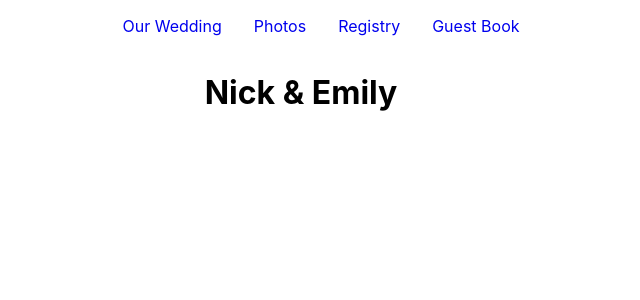
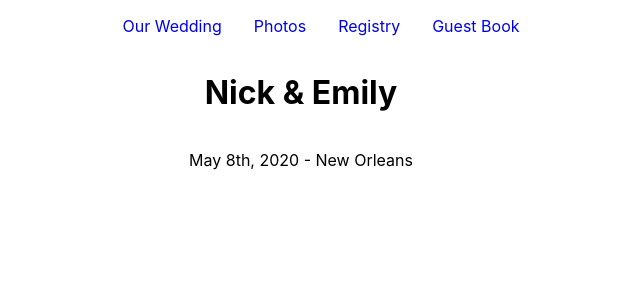
Before and after one commit to mikebkim/weddings, a React (Create React App) app: page / in a window 1280 px wide. Shown: the top 300 px of the page, without its empty margins (339-979 px from the left). Built offline with nearby package versions, Linux system fonts and the light colour scheme.

Commit message:
nothing important

```diff
--- a/src/pages/HomePage/HomePage.jsx
+++ b/src/pages/HomePage/HomePage.jsx
@@ -4,6 +4,7 @@ import './HomePage.scss'
 const HomePage = () => {
     return <div className="HomePage">
         <h1>Nick & Emily</h1>
+        <p>May 8th, 2020 - New Orleans</p>
         </div>
 }
 
--- a/src/pages/HomePage/HomePage.scss
+++ b/src/pages/HomePage/HomePage.scss
@@ -1,4 +1,5 @@
 .HomePage {
     display: flex;
-    justify-content: center;
+    flex-direction: column;
+    align-items: center;
 }
```
